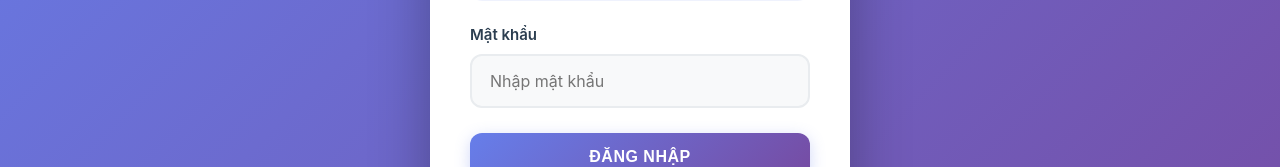
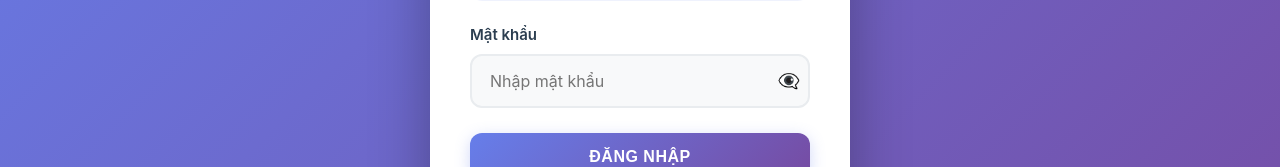
Before and after one commit to lehoangquan0305/restaurant-client, a React (Vite) app: page /login in a window 1280 px wide. Shown: the part 378-545 px from the top of the page. Built offline with nearby package versions, Linux system fonts and the light colour scheme.

Commit message:
debug loi

```diff
--- a/src/pages/Login.jsx
+++ b/src/pages/Login.jsx
@@ -6,6 +6,9 @@ import '../styles/auth.css'
 
 export default function Login() {
   const navigate = useNavigate()
+
+  // State để ẩn/hiện mật khẩu
+  const [showPassword, setShowPassword] = useState(false)
 
   useEffect(() => {
     const token = localStorage.getItem('token')
@@ -16,15 +19,12 @@ export default function Login() {
   const [password, setPassword] = useState('')
   const [error, setError] = useState('')
   const [loading, setLoading] = useState(false)
-
-  // 1. Thêm State quản lý số lần nhập sai
   const [wrongCount, setWrongCount] = useState(0)
   const [showForgot, setShowForgot] = useState(false)
 
   const handleSubmit = async (e) => {
     e.preventDefault()
     setError('')
-
     const cleanUsername = username.trim()
 
     if (!cleanUsername || !password) {
@@ -37,45 +37,24 @@ export default function Login() {
     setLoading(true)
     try {
       const response = await login(cleanUsername, password)
-
       localStorage.setItem('token', response.data.token)
       localStorage.setItem('username', cleanUsername)
-
       setWrongCount(0)
       toast.success(`Đăng nhập thành công! Chào ${cleanUsername}`)
-
-      setTimeout(() => {
-        navigate('/menu')
-      }, 1000)
-
+      setTimeout(() => { navigate('/menu') }, 1000)
     } catch (err) {
       const newCount = wrongCount + 1
       setWrongCount(newCount)
-
       const serverMessage = (err.response?.data?.message || err.response?.data || "").toLowerCase()
       let finalError = 'Tên đăng nhập hoặc mật khẩu không chính xác'
-
-      // ƯU TIÊN KIỂM TRA NỘI DUNG CHỮ TRƯỚC
-      if (serverMessage.includes('not found') ||
-          serverMessage.includes('không tồn tại') ||
-          serverMessage.includes('does not exist') ||
-          serverMessage.includes('chưa đăng ký')) {
+      if (serverMessage.includes('not found') || serverMessage.includes('không tồn tại')) {
         finalError = 'Tài khoản này chưa được đăng ký!'
-      }
-      // Nếu không phải lỗi "không tồn tại" mà là 401 thì mới báo sai mật khẩu
-      else if (err.response?.status === 401) {
+      } else if (err.response?.status === 401) {
         finalError = 'Mật khẩu không chính xác. Vui lòng kiểm tra lại!'
       }
-      else if (err.response?.data?.message) {
-        finalError = err.response.data.message
-      }
-
       setError(finalError)
       toast.error(`${finalError} (Lần ${newCount})`)
-
-      if (newCount >= 3) {
-        setShowForgot(true)
-      }
+      if (newCount >= 3) setShowForgot(true)
     } finally {
       setLoading(false)
     }
@@ -105,14 +84,36 @@ export default function Login() {
 
           <div className="form-group">
             <label>Mật khẩu</label>
+            {/* Vùng chứa mật khẩu có nút con mắt */}
+            <div style={{ position: 'relative', display: 'flex', alignItems: 'center' }}>
               <input
-              type="password"
+                type={showPassword ? "text" : "password"}
                 value={password}
                 onChange={(e) => setPassword(e.target.value)}
                 placeholder="Nhập mật khẩu"
                 disabled={loading}
                 required
+                style={{ width: '100%', paddingRight: '40px' }} // Chừa chỗ bên phải cho con mắt
               />
+              <button
+                type="button"
+                onClick={() => setShowPassword(!showPassword)}
+                style={{
+                  position: 'absolute',
+                  right: '10px',
+                  background: 'none',
+                  border: 'none',
+                  cursor: 'pointer',
+                  fontSize: '18px',
+                  padding: '0',
+                  display: 'flex',
+                  alignItems: 'center',
+                  color: '#666'
+                }}
+              >
+                {showPassword ? '👁️' : '👁️‍🗨️'}
+              </button>
+            </div>
           </div>
 
           {error && <div className="error-message" style={{ color: 'red', marginBottom: '15px', fontSize: '14px' }}>{error}</div>}
@@ -122,7 +123,6 @@ export default function Login() {
           </button>
         </form>
 
-        {/* 4. HIỂN THỊ LINK QUÊN MẬT KHẨU KHI SAI NHIỀU */}
         {showForgot && (
           <div style={{ marginTop: '15px', textAlign: 'center' }}>
             <Link
```
Lines whose indentation alone changed are shown as unchanged.
